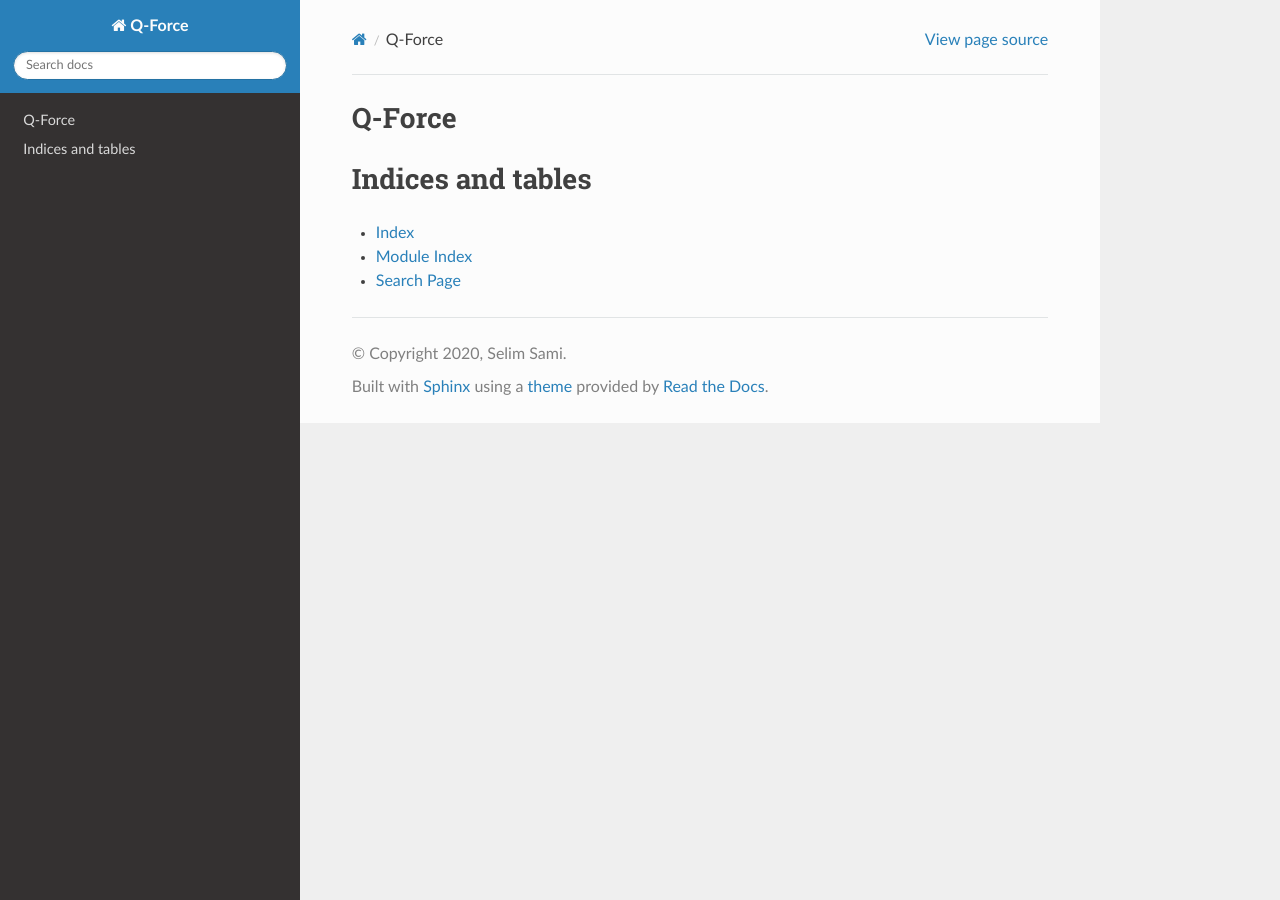
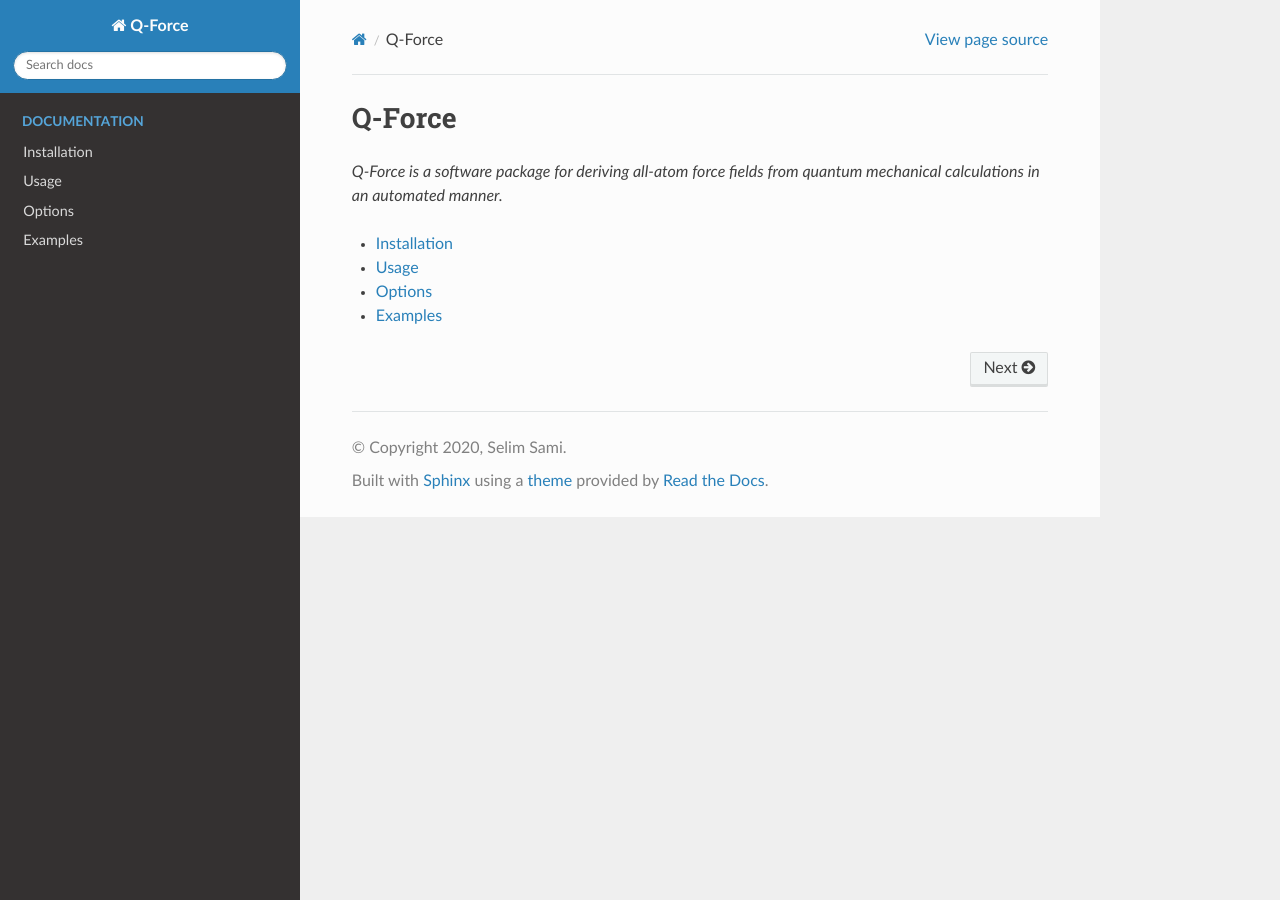
Before and after one commit to selimsami/qforce, a Sphinx documentation site: the page built from docs/source/index.rst, in a window 1280 px wide. Built offline with Sphinx 7.4.7 and the Read the Docs theme 2.0.0, drawn with Linux system fonts in a browser that asks for light colours.

```diff
--- /dev/null
+++ b/docs/source/examples.rst
@@ -0,0 +1,4 @@
+Examples
+======================
+
+...
--- a/docs/source/index.rst
+++ b/docs/source/index.rst
@@ -1,16 +1,21 @@
+=======
+Q-Force
+=======
 
-Q-Force
-===================================
+*Q-Force is a software package for deriving all-atom force fields from quantum mechanical calculations in an automated manner.*
+
+
+* :doc:`install`
+* :doc:`usage`
+* :doc:`options`
+* :doc:`examples`
 
 .. toctree::
-   :maxdepth: 2
-   :caption: Contents:
+   :maxdepth: 1
+   :hidden:
+   :caption: Documentation
 
-
-
-Indices and tables
-==================
-
-* :ref:`genindex`
-* :ref:`modindex`
-* :ref:`search`
+   install.rst
+   usage.rst
+   options.rst
+   examples.rst
--- /dev/null
+++ b/docs/source/options.rst
@@ -0,0 +1,4 @@
+Options
+======================
+
+...
--- /dev/null
+++ b/docs/source/usage.rst
@@ -0,0 +1,4 @@
+Usage
+======================
+
+...
```
Also changed, not shown: docs/source/install.rst (added, +13 -0 lines), docs/source/installation.rst (deleted, +0 -8 lines).
